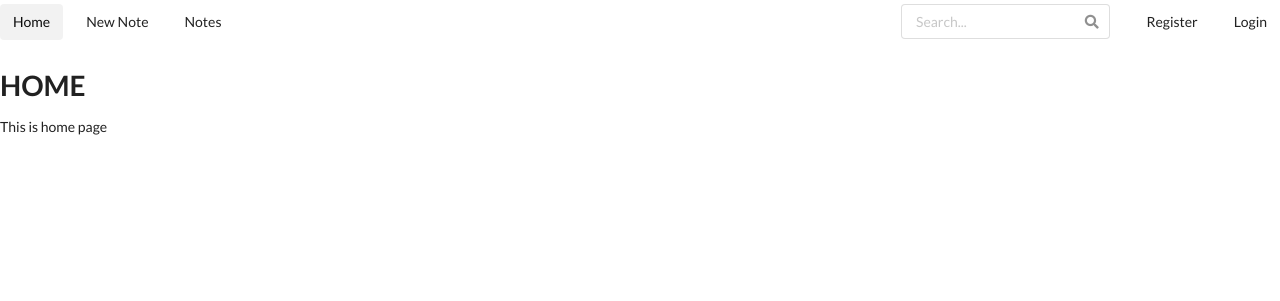
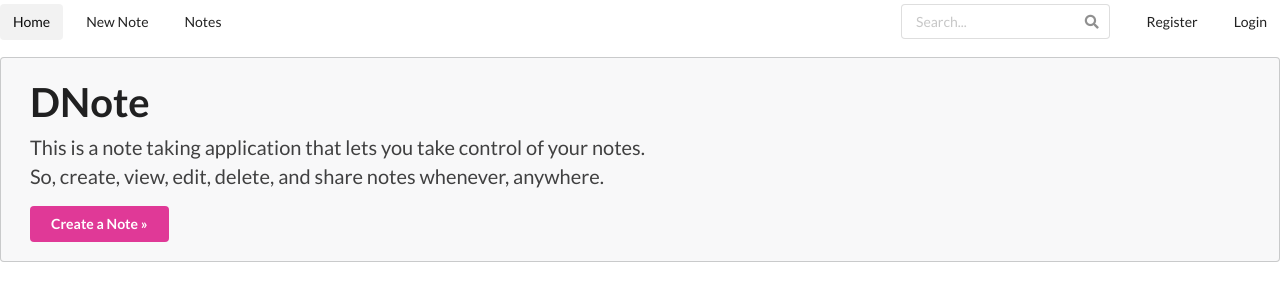
Before and after one commit to hussainsajib/django_notebook_server, a Django app: page / in a window 1280 px wide. Shown: the top 301 px of the page. Run offline with Django 3.2, Linux system fonts and the light colour scheme; some libraries are stand-ins or nearby versions.

Commit message:
created jumbotron on homepage

```diff
--- a/templates/home.html
+++ b/templates/home.html
@@ -1,6 +1,14 @@
 {% extends 'base.html' %}
 
 {% block content %}
-<h1>HOME</h1>
-<p>This is home page</p>
+<div class="row">
+    <div class="column padding-reset">
+        <div class="ui huge message page">
+            <h1 class="ui huge header">DNote</h1>
+            <p>This is a note taking application that lets you take control of your notes.<br/>
+            So, create, view, edit, delete, and share notes whenever, anywhere.</p>
+            <a class="ui pink button">Create a Note »</a>
+        </div>
+    </div>
+</div>
 {% endblock content %}
```
